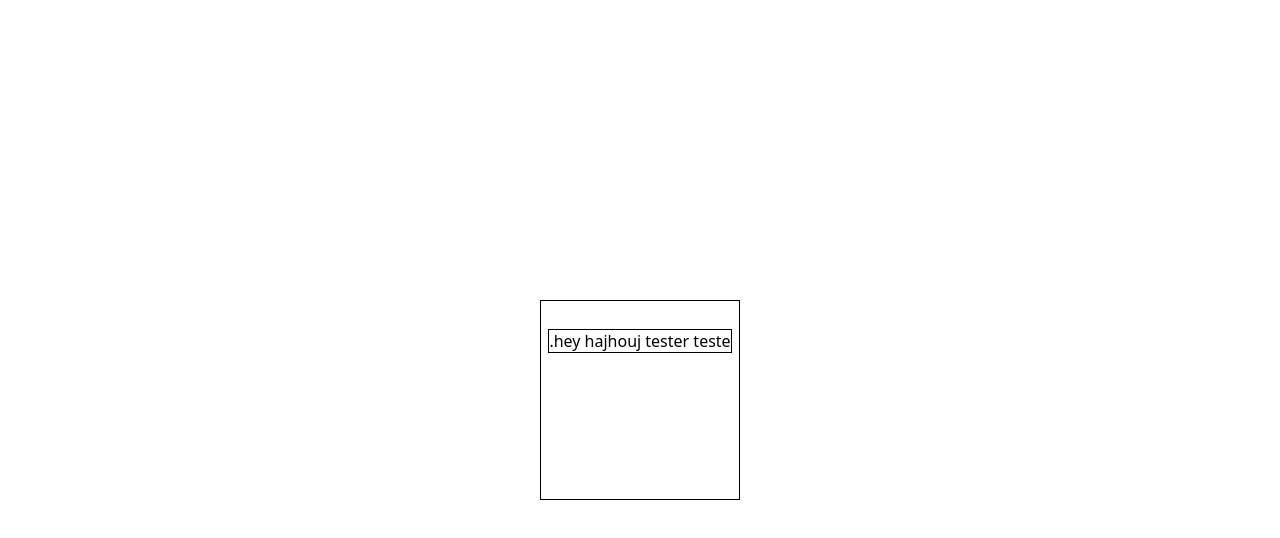
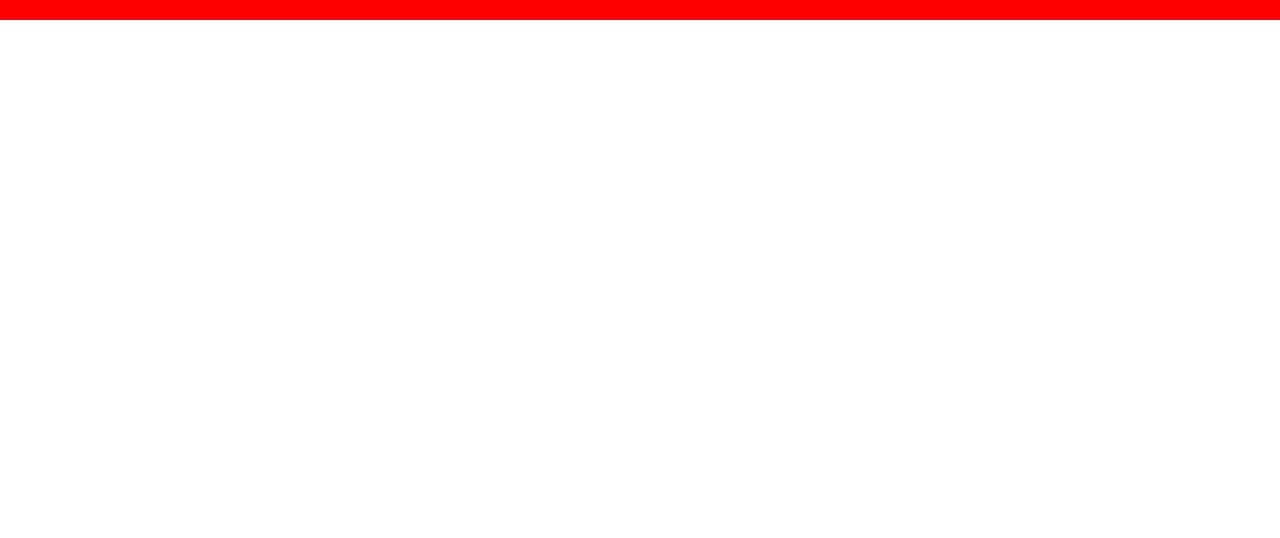
Before and after one commit to ALAAHAJHOUJ/Pratique2, a React (Vite) app: page / in a window 1280 px wide. Shown: the top 538 px of the page. Built offline with nearby package versions, Linux system fonts and the light colour scheme.

Commit message:
changement dans le projet

```diff
--- a/package.json
+++ b/package.json
@@ -15,7 +15,7 @@
     "@mui/lab": "^7.0.0-beta.12",
     "@mui/material": "^7.1.0",
     "@tailwindcss/vite": "^4.0.6",
-    "framer-motion": "^13.0.0",
+    "framer-motion": "^13.2.0",
     "react": "^19.0.0",
     "react-dom": "^19.0.0",
     "react-icons": "^5.7.0",
--- a/src/App333.jsx
+++ b/src/App333.jsx
@@ -13,7 +13,7 @@ function App333() {
   }
 
   return (
-    <div onClick={Ajouter} className='border-black border-[1px] p-3 flex justify-center items-center gap-[10px] flex-wrap w-[300px] min-h-[300px]'>
+    <div onClick={Ajouter} className='border-black  border-[1px] p-3 flex justify-center items-center gap-[10px] flex-wrap w-[300px] min-h-[300px]'>
        {
         Liste.map((ele,key)=>{
             return <div key={ele.id} className='bg-green-500 rounded-[10px] w-[70px] h-[70px] text-white flex justify-center items-center'>{ele.id}</div>
--- /dev/null
+++ b/src/App901.jsx
@@ -0,0 +1,50 @@
+import React, { useRef, useState } from 'react'
+
+function App901() {
+  const ref1=useRef();
+  const rotation=useRef(0);
+  const [liste,setListe]=useState([{id:1}])
+
+
+  const tester=()=>{
+       rotation.current+=10
+       ref1.current.style.transform=`rotate(${rotation.current}deg)`
+  }
+
+  const Ajouter=()=>{
+    if(liste.length==30) return
+    setListe((prev)=>{
+      return [...prev,{id:prev[prev.length-1].id+1}]
+    })
+  }
+
+
+  const tester1=async()=>{
+    for(let i=0;i<10;i++){
+          const promise1=new Promise((res,rej)=>{
+            console.log("tester")
+             setTimeout(() => {
+                res("hey")
+             }, 1000);
+          })
+
+          await promise1
+    }
+  }
+
+  return (
+    <div className='flex flex-col justify-center items-center gap-[20px]'>
+        <div  onClick={()=>{setListe([{id:1}]);tester1()}} className='bg-blue-500 cursor-pointer text-white w-[100px] h-[60px] flex justify-center items-center rounded-[10px]'>Refresh</div>
+        <div onClick={Ajouter} ref={ref1} className="border-black border-[1px] w-[400px] h-[400px] mee1">
+            {
+              liste.map((ele,key)=>{
+                return <div key={ele.id} className='bg-green-500 flex justify-center items-center text-white'>{ele.id}</div>
+              })
+            }
+        </div>
+    </div>
+
+  )
+}
+
+export default App901
--- /dev/null
+++ b/src/Scroll.jsx
@@ -0,0 +1,17 @@
+import { useScroll } from 'framer-motion'
+import React, {useEffect} from 'react'
+import { motion } from 'framer-motion';
+
+
+function Scroll() {
+  const resultat=useScroll();
+
+
+  return (
+       <motion.div style={{width:"100%",height:"20px",scaleX:resultat.scrollYProgress,background:"red",position:"fixed",top:0,right:0}}>
+
+       </motion.div>
+  )
+}
+
+export default Scroll
--- a/src/index.css
+++ b/src/index.css
@@ -1,12 +1,12 @@
 body{
-height: 100vh;
-width: 100vw;
+min-height: 100vh;
+width: 100%;
 }
 
 
 #root{
     width: 100%;
-    height: 100vh;
+    height:2000px;
     display: flex;
     justify-content: center;
     align-items: center;
@@ -76,3 +76,13 @@ width: 100vw;
   grid-template-columns: repeat(3,100px);
   gap: 10px;
 }
+
+
+
+.mee1{
+  display: grid;
+  grid-template-columns: repeat(3,100px);
+  justify-content: center;
+  gap: 10px;
+  padding: 10px;
+}
--- a/src/main.jsx
+++ b/src/main.jsx
@@ -15,8 +15,10 @@ import Cube from './Cube.jsx'
 import Tester from './Tester.jsx'
 import Pratiquer from './pratiquer.jsx'
 import App35 from './App35.jsx'
+import App901 from './App901.jsx'
+import Scroll from './Scroll.jsx'
 
 
 createRoot(document.getElementById('root')).render(
-   <App35></App35>
+   <Scroll></Scroll>
 )
```
Also changed, not shown: 1 other file (tests, documents, lock files or other folders).
